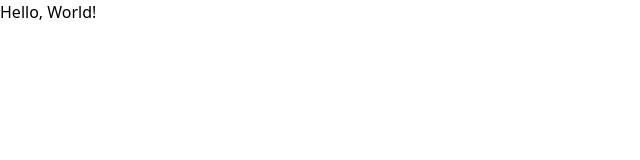
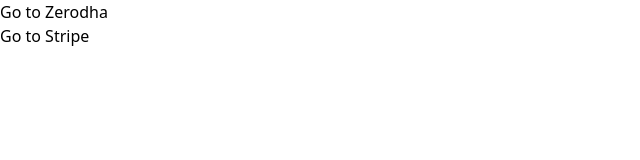
Before and after one commit to iamharshtambe/brainwave, a React (Vite) app: page / in a window 1280 px wide. Shown: the top 160 px of the page, without its empty margins (0-640 px from the left). Built offline with nearby package versions, Linux system fonts and the light colour scheme.

Commit message:
initial setup

```diff
--- a/src/App.jsx
+++ b/src/App.jsx
@@ -1,8 +1,15 @@
+import { Link } from 'react-router-dom';
+
 function App() {
    return (
-      <>
-         <h1>Hello, World!</h1>
-      </>
+      <div>
+         <Link to="/zerodha">
+            <h1>Go to Zerodha</h1>
+         </Link>
+         <Link to="/stripe">
+            <h1>Go to Stripe</h1>
+         </Link>
+      </div>
    );
 }
 
--- /dev/null
+++ b/src/appRouter.jsx
@@ -0,0 +1,19 @@
+import { createBrowserRouter } from 'react-router-dom';
+import Zerodha from './ui/zerodha/Zerodha.jsx';
+import Stripe from './ui/stripe/Stripe.jsx';
+import App from './App.jsx';
+
+export const appRouter = createBrowserRouter([
+   {
+      path: '/',
+      element: <App />,
+   },
+   {
+      path: '/zerodha',
+      element: <Zerodha />,
+   },
+   {
+      path: '/stripe',
+      element: <Stripe />,
+   },
+]);
--- a/src/main.jsx
+++ b/src/main.jsx
@@ -1,10 +1,11 @@
 import { StrictMode } from 'react';
 import { createRoot } from 'react-dom/client';
 import './index.css';
-import App from './App.jsx';
+import { RouterProvider } from 'react-router-dom';
+import { appRouter } from './appRouter.jsx';
 
 createRoot(document.getElementById('root')).render(
    <StrictMode>
-      <App />
+      <RouterProvider router={appRouter} />
    </StrictMode>
 );
--- /dev/null
+++ b/src/ui/stripe/Stripe.jsx
@@ -0,0 +1,9 @@
+function Stripe() {
+   return (
+      <>
+         <h1>Stripe</h1>
+      </>
+   );
+}
+
+export default Stripe;
--- /dev/null
+++ b/src/ui/zerodha/Zerodha.jsx
@@ -0,0 +1,9 @@
+function Zerodha() {
+   return (
+      <>
+         <h1>Zerodha</h1>
+      </>
+   );
+}
+
+export default Zerodha;
--- a/vite.config.js
+++ b/vite.config.js
@@ -1,7 +1,8 @@
 import { defineConfig } from 'vite';
 import react from '@vitejs/plugin-react';
+import tailwindcss from '@tailwindcss/vite';
 
 // https://vite.dev/config/
 export default defineConfig({
-   plugins: [react()],
+   plugins: [react(), tailwindcss()],
 });
```
